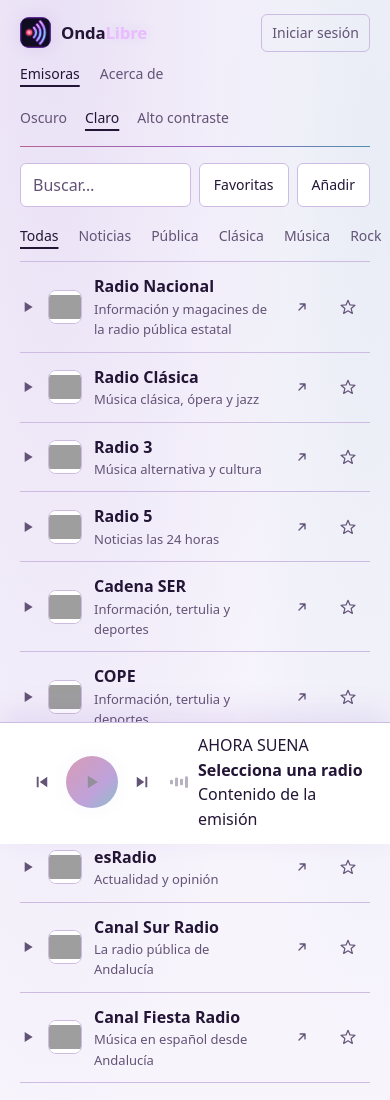
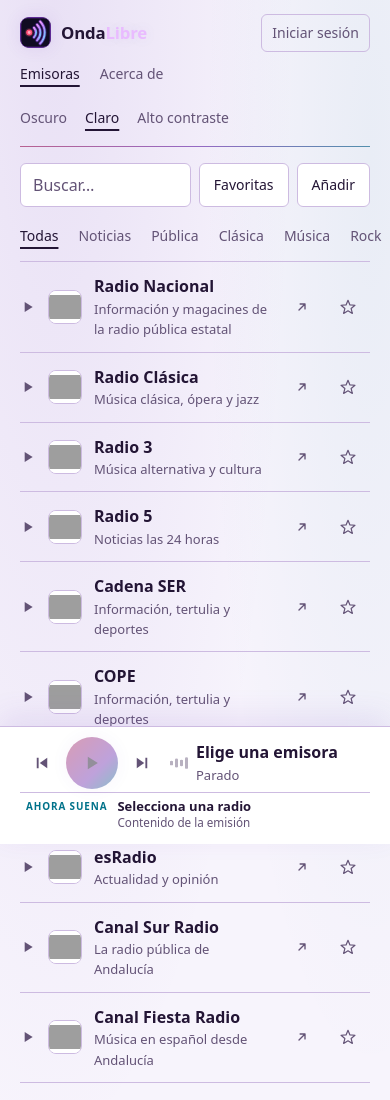
Before and after one commit to APR909/ondalibre, a plain HTML site: page index.html in a window 390 px wide. Shown: the top 1100 px of the page. Drawn offline with Linux system fonts and the light colour scheme; grey boxes are pictures that could not be loaded; a script that the page names is missing.

Commit message:
style: responsive now-playing text in desktop and mobile player

```diff
--- a/styles.css
+++ b/styles.css
@@ -181,6 +181,69 @@ nav a[aria-current="page"], .themes button[aria-pressed="true"] {
 .now-name { font-weight: 600; white-space: nowrap; overflow: hidden; text-overflow: ellipsis; }
 .now-state { font-size: .8125rem; color: var(--muted); white-space: nowrap; overflow: hidden; text-overflow: ellipsis; }
 .now-state[data-kind="live"] { color: var(--accent); }
+
+/* Now-playing information: compact on desktop, second line on small phones. */
+.now-playing {
+  flex: 0 1 188px;
+  min-width: 0;
+  display: flex;
+  flex-direction: column;
+  justify-content: center;
+  gap: 1px;
+  align-self: stretch;
+  padding: 2px 11px;
+  margin-left: 4px;
+  border-left: var(--bw) solid var(--line);
+}
+.now-playing-label {
+  color: var(--accent-2);
+  font-size: .62rem;
+  font-weight: 800;
+  line-height: 1.3;
+  letter-spacing: .09em;
+}
+.now-playing-title {
+  color: var(--text);
+  font-size: .8125rem;
+  font-weight: 600;
+  line-height: 1.35;
+  white-space: nowrap;
+  overflow: hidden;
+  text-overflow: ellipsis;
+}
+.now-playing-detail {
+  color: var(--muted);
+  font-size: .73rem;
+  line-height: 1.35;
+  white-space: nowrap;
+  overflow: hidden;
+  text-overflow: ellipsis;
+}
+@media (max-width: 600px) {
+  body { padding-bottom: calc(154px + env(safe-area-inset-bottom)); }
+  .player-in { flex-wrap: wrap; row-gap: 6px; }
+  .now-playing {
+    flex: 0 0 100%;
+    width: 100%;
+    min-width: 0;
+    min-height: 40px;
+    margin: 1px 0 0;
+    padding: 5px 6px 1px;
+    border-left: 0;
+    border-top: var(--bw) solid var(--line);
+    display: grid;
+    grid-template-columns: auto minmax(0, 1fr);
+    gap: 0 10px;
+  }
+  .now-playing-label { grid-column: 1; grid-row: 1; align-self: center; }
+  .now-playing-title { grid-column: 2; grid-row: 1; }
+  .now-playing-detail { grid-column: 2; grid-row: 2; }
+}
+@media (max-width: 360px) {
+  .now-playing { column-gap: 7px; }
+  .now-playing-label { font-size: .57rem; }
+}
+
 .vol-control { flex: none; display: flex; align-items: center; gap: 9px; }
 .vol { flex: none; width: 105px; accent-color: var(--text); }
 .vol-value { width: 3.2em; text-align: right; font-size: .8125rem; color: var(--muted); font-variant-numeric: tabular-nums; }
```
